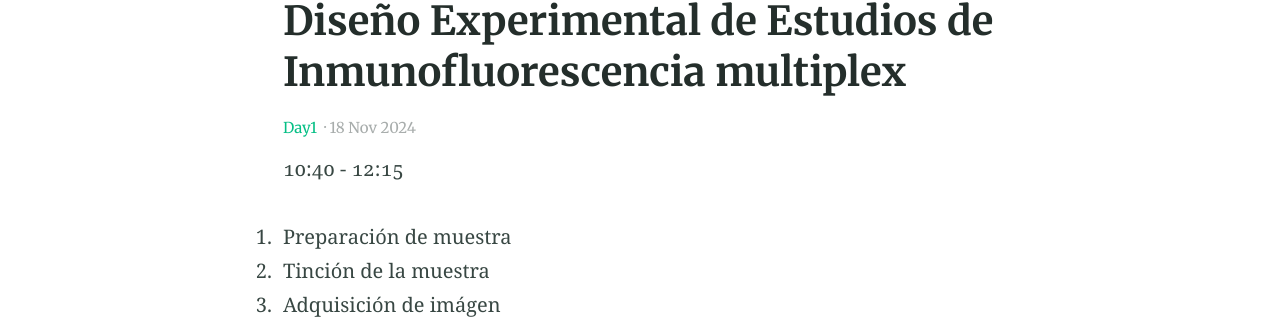
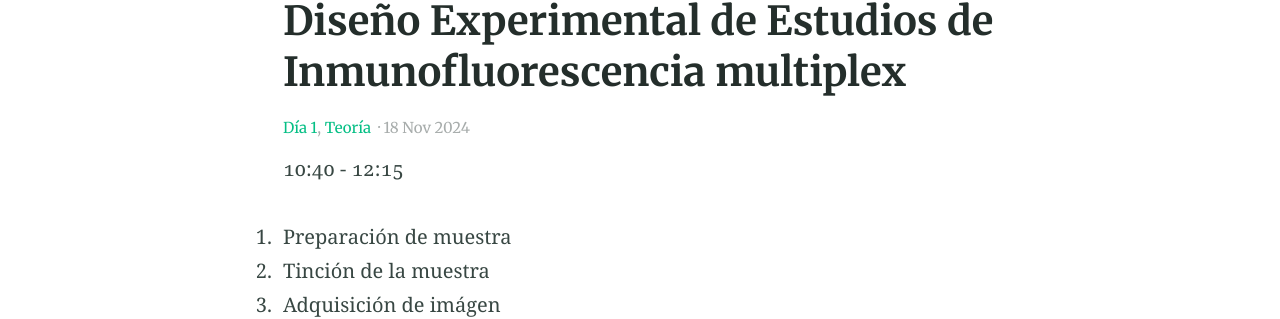
Before and after one commit to acnilo/202411_LNMA_IA-mIF, a Jekyll site: the page built from _posts/2024-11-18-Day12.md, in a window 1280 px wide. Shown: the part 431-750 px from the top of the page. Built offline with Jekyll 4.4.1, drawn with Linux system fonts in a browser that asks for light colours.

Commit message:
Update and rename 2024-11-18-Day1_2.md to 2024-11-18-Day12.md

```diff
--- a/_posts/2024-11-18-Day1_2.md
+++ b/_posts/2024-11-18-Day12.md
@@ -1,8 +1,8 @@
 ---
 title: Diseño Experimental de Estudios de Inmunofluorescencia multiplex
-date: 2024-11-18
 categories:
-- Day1
+- Día 1
+- Teoría
 feature_text: |
   The History of the Alembic tool
 ---
```
